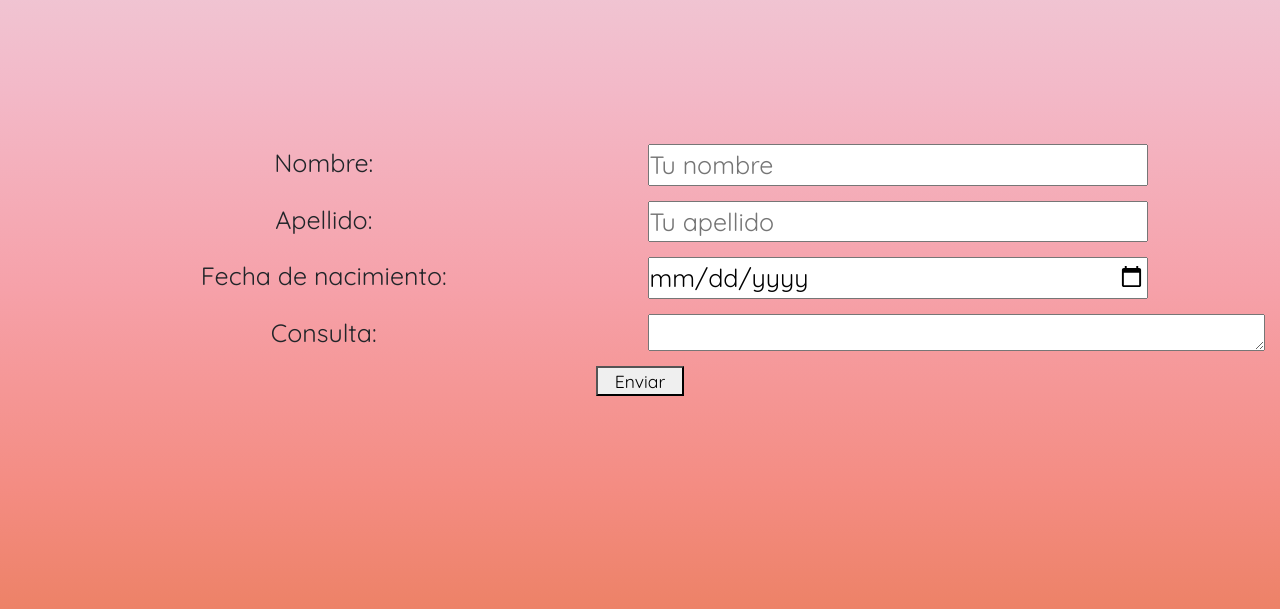
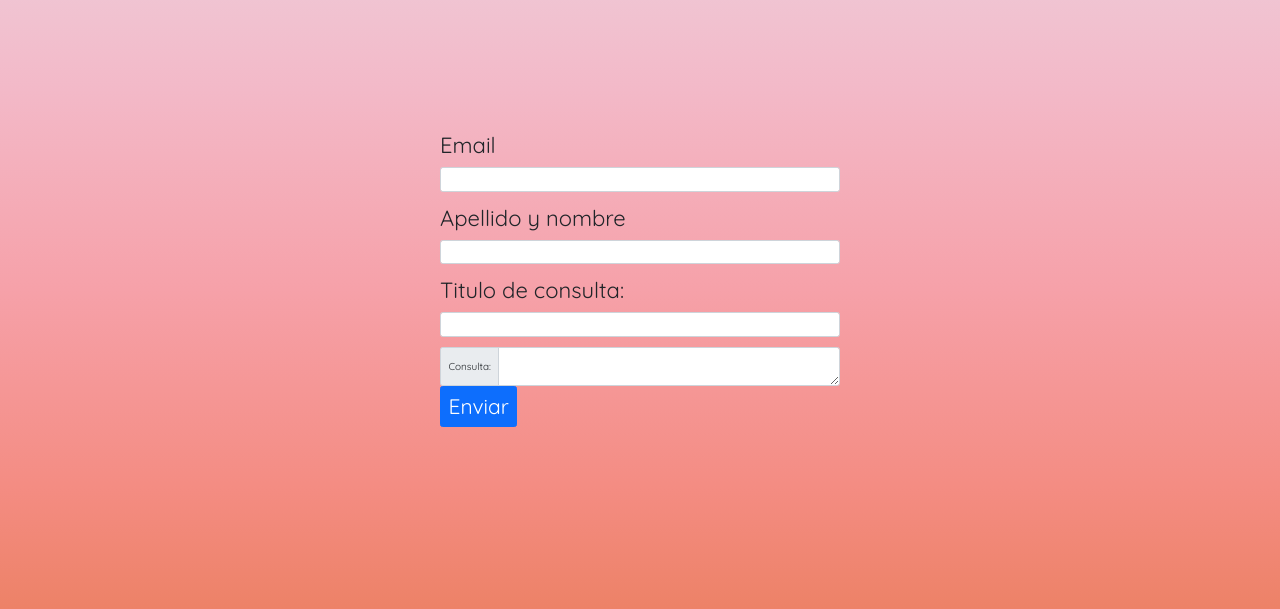
Before and after one commit to Lenz-or/Coder-MedTradChina, a plain HTML site: page views/contacto.html in a window 1280 px wide. Shown: the part 191-800 px from the top of the page. Drawn offline with nearby package versions, Linux system fonts and the light colour scheme.

Commit message:
Agrega contacto con bootstrap

```diff
--- a/css/index.css
+++ b/css/index.css
@@ -437,6 +437,19 @@ header{
     gap:15px;
 }
 
+.formulario-bootstrap{
+    justify-self: center;
+}
+.mb-3{
+    font-size: 2.2em;
+    width: 400px;
+}
+
+.btn{
+    font-size: 2.1em;
+    justify-self: center;
+}
+
 .main__formulario input{
     width: 20em;
 }
--- a/views/contacto.html
+++ b/views/contacto.html
@@ -65,6 +65,7 @@
     <main class="main main-contacto">
 
         <h2 class="titulo-negrita">Formulario de contacto</h2>
+        <!--
         <form class="main__formulario" action="">
             <label id="label-nombre" for="nombre">Nombre:</label>
             <input type="text" name="nombre" id="nombre" placeholder="Tu nombre">
@@ -76,6 +77,26 @@
             <textarea id="area-text" name="area-texto"></textarea>
             <button>Enviar</button>
         </form>
+         -->
+         <form class="formulario-bootstrap">
+            <div class="mb-3">
+              <label for="exampleInputEmail1" class="form-label">Email</label>
+              <input type="email" class="form-control" id="exampleInputEmail1" aria-describedby="emailHelp">
+            </div>
+            <div class="mb-3">
+              <label for="exampleInputPassword1" class="form-label">Apellido y nombre</label>
+              <input type="password" class="form-control" id="exampleInputPassword1">
+            </div>
+            <div class="mb-3">
+                <label for="exampleInputPassword1" class="form-label">Titulo de consulta:</label>
+                <input type="password" class="form-control" id="exampleInputPassword1">
+              </div>
+              <div class="input-group">
+                <span class="input-group-text">Consulta:</span>
+                <textarea class="form-control" aria-label="With textarea"></textarea>
+              </div>
+            <button type="submit" class="btn btn-primary">Enviar</button>
+          </form>
     </main>
     <footer class="pieDePagina">
         <h3 class="pieDePagina__titulo">Copyright 2022</h3>
```
Also changed, not shown: views/beneficios.html (+12 -0 lines), views/multimedia.html (+1 -1 lines).
